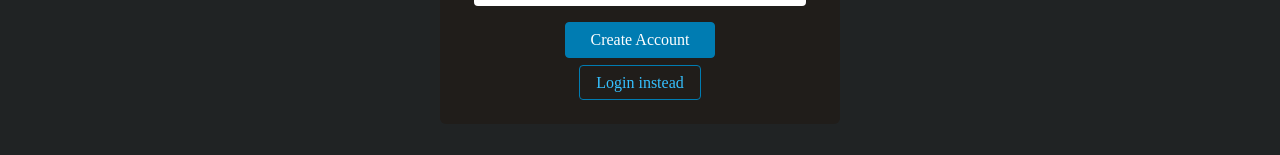
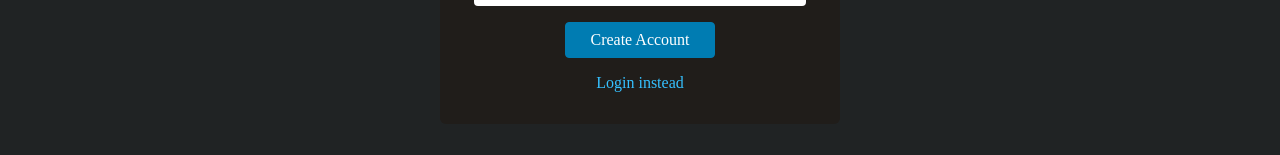
Before and after one commit to Arthur-Ferreira/WebDeveloperEssentials-APP, a React (Vite) app: page /signup in a window 1280 px wide. Shown: the part 719-874 px from the top of the page. Built offline with nearby package versions, Linux system fonts and the light colour scheme.

Commit message:
Feat Development: Remove border attribute from Button Component at Singup page

```diff
--- a/src/components/pages/customer/auth/Signup.tsx
+++ b/src/components/pages/customer/auth/Signup.tsx
@@ -49,7 +49,7 @@ const Signup: React.FC = () => {
           <Input $full type="text" id="city" name="city" value="<%= inputData.city %>" required />
         </p>
         <Button>Create Account</Button>
-        <p id="switch-form"><Anchor to="/login" $border>Login instead</Anchor></p>
+        <p id="switch-form"><Anchor to="/login">Login instead</Anchor></p>
       </Form>
     </main>
   );
```
